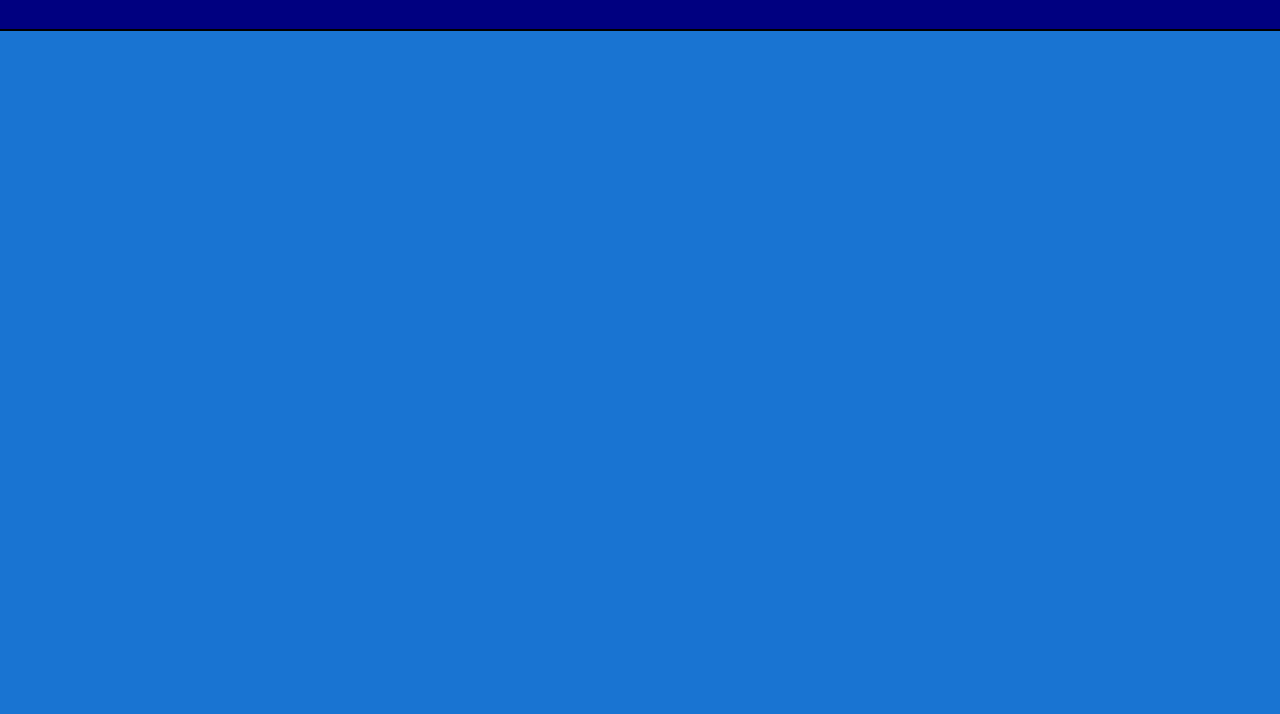
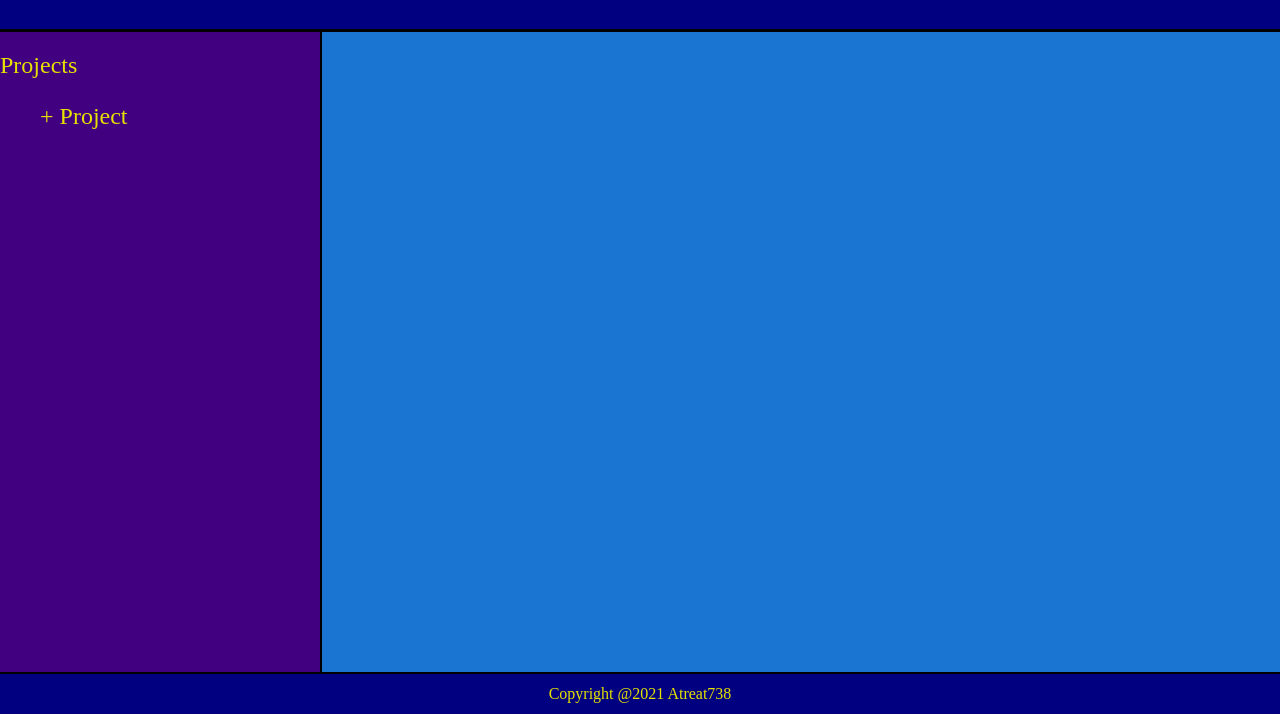
Before and after one commit to Atreat738/To-Do-List, a website built with webpack: page dist/index.html in a window 1280 px wide. Shown: the part 91-805 px from the top of the page. Built offline with Linux system fonts and the light colour scheme.

Commit message:
Designed overall layout and color scheme

```diff
--- a/src/style.css
+++ b/src/style.css
@@ -1,6 +1,9 @@
-body {
+html, body {
     margin: 0;
     padding: 0;
+    width: 100%;
+    height: 100%;
+    box-sizing: border-box;
     background-color: #1974d2
 }
 
@@ -10,7 +13,7 @@ header {
     top: 0;
     height: 15vh;
     width: 100%;
-    border-bottom: 2px solid black;
+    border-bottom: 3px solid black;
     background-color: navy;
 }
 
@@ -19,3 +22,43 @@ header h1 {
     font-size: 3rem;
     color: #e6e200;
 }
+
+#SideBar {
+    background-color: #400080;
+    left: 0;
+    width: 40vh;
+    border-right: 2px solid black;
+    height: 80vh;
+    font-size: 1.5rem;
+    color: #e6e200;
+}
+
+#SideBar p {
+    margin-top: 0;
+    padding-top: 2.5vh;
+}
+
+#SideBar ul {
+    list-style: none;
+}
+
+#SideBar ul li:hover {
+    text-decoration: underline;
+    cursor: pointer;
+}
+
+
+footer {
+    display: flex;
+    align-items: center;
+    justify-content: center;
+    bottom: 0;
+    height: 5vh;
+    width: 100%;
+    border-top: 2px solid black;
+    background-color: navy;
+}
+
+footer p {
+    color: #e6e200;
+}
```
Also changed, not shown: dist/bundle.js, dist/index.html, dist/main.js (deleted).
